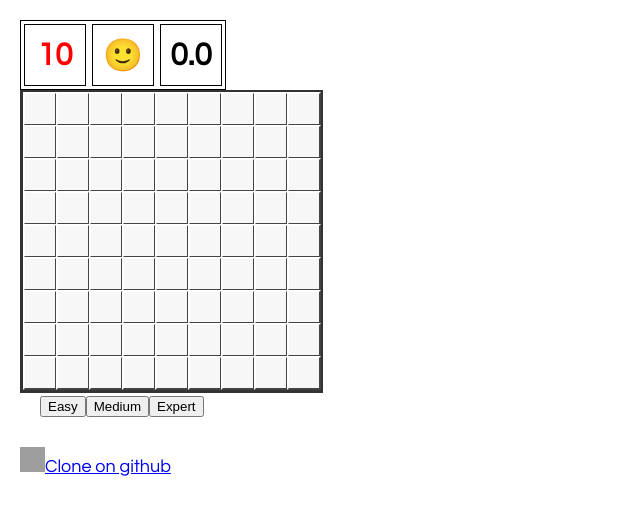
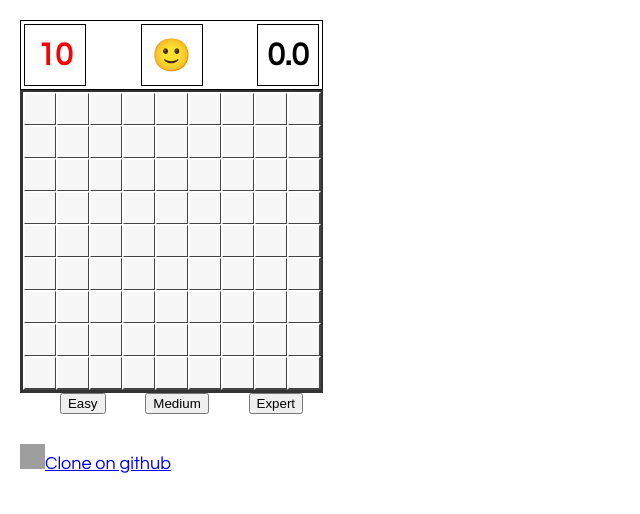
Before and after one commit to vizigr0u/react-minesweeper, a React app: page / in a window 1280 px wide. Shown: the whole page, without its empty margins (0-640 px from the left). Built offline with nearby package versions, Linux system fonts and the light colour scheme; grey boxes are pictures that could not be loaded.

Commit message:
fix css alignment with flexbox

```diff
--- a/src/components/gamefield.js
+++ b/src/components/gamefield.js
@@ -37,15 +37,13 @@ class GameField extends React.Component {
 
     render() {
         return (
-        <div>
-            {Array.from(Array(this.props.height).keys()).map(y => {
+            Array.from(Array(this.props.height).keys()).map(y => {
                 return (
                 <div key={y} className="board-row">
                     {Array.from(Array(this.props.width).keys()).map(x => this.renderSquare(x + y * this.props.width) )}
                 </div>);
                 }
-            )}
-        </div>
+            )
         );
     }
 }
--- a/src/components/levelpicker.js
+++ b/src/components/levelpicker.js
@@ -17,7 +17,7 @@ const LevelPicker = (props) => {
         },
     ]
     return (
-        <div>
+        <div className='level-picker'>
             {levels.map(l => {
                 return (
                     <button onClick={() => props.onChangeLevel(l.level)} key={l.name}>
--- a/src/index.css
+++ b/src/index.css
@@ -7,11 +7,54 @@ ol, ul {
   padding-left: 30px;
 }
 
-.board-row:after {
+.game {
+  display: inline-flex;
+  flex-direction: column;
+}
+
+.game-status {
+  border: 1px solid black;
+  display: flex;
+  flex-direction: row;
+  justify-content: space-between;
+}
+
+.mine-counter {
+  color: red;
+}
+
+/*.emoji {
+}*/
+
+/* .timer {
+} */
+
+.game-board {
+  border: 3px solid #333;
+  flex-shrink: 1;
+}
+
+.game-info {
+  display: inline-flex;
+  flex-direction: column;
+  margin-left: 20px;
+}
+
+.level-picker {
+  display: flex;
+  justify-content: space-around;
+}
+
+.board-row {
+  display: flex;
+  flex-direction: row;
+}
+
+/* .board-row:after {
   clear: both;
   content: "";
   display: table;
-}
+} */
 
 .status {
   margin-bottom: 10px;
@@ -44,16 +87,6 @@ ol, ul {
   background: #ddd;
 }
 
-.game-board {
-  border: 3px solid #333;
-  display: inline-block;
-}
-
-.game-status {
-  display: table;
-  border: 1px solid black;
-}
-
 .status_button {
   display: inline-flex;
   justify-content: center;
@@ -66,17 +99,6 @@ ol, ul {
   margin: 3px;
   text-align: center;
   vertical-align: middle;
-}
-
-.mine-counter {
-  color: red;
-}
-
-/*.emoji {
-}*/
-
-.game-info {
-  margin-left: 20px;
 }
 
 .square_revealed {
```
